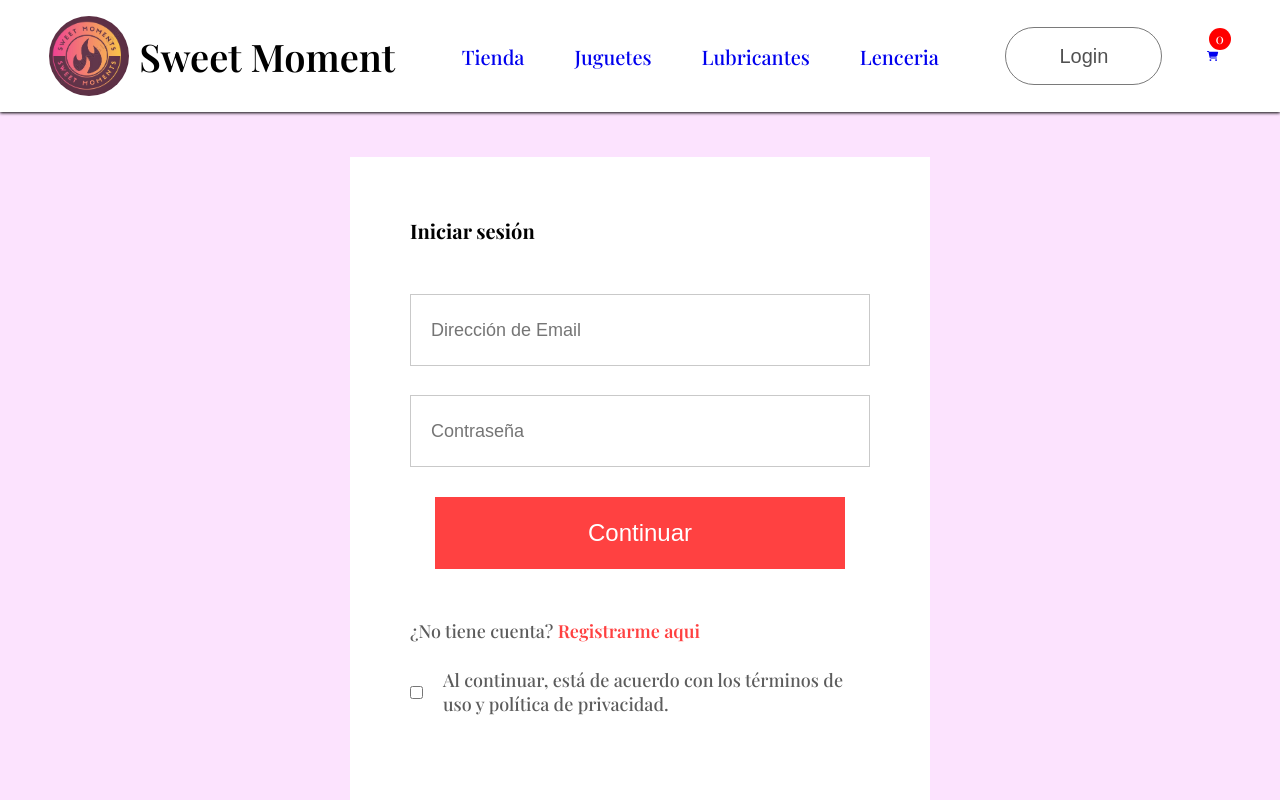
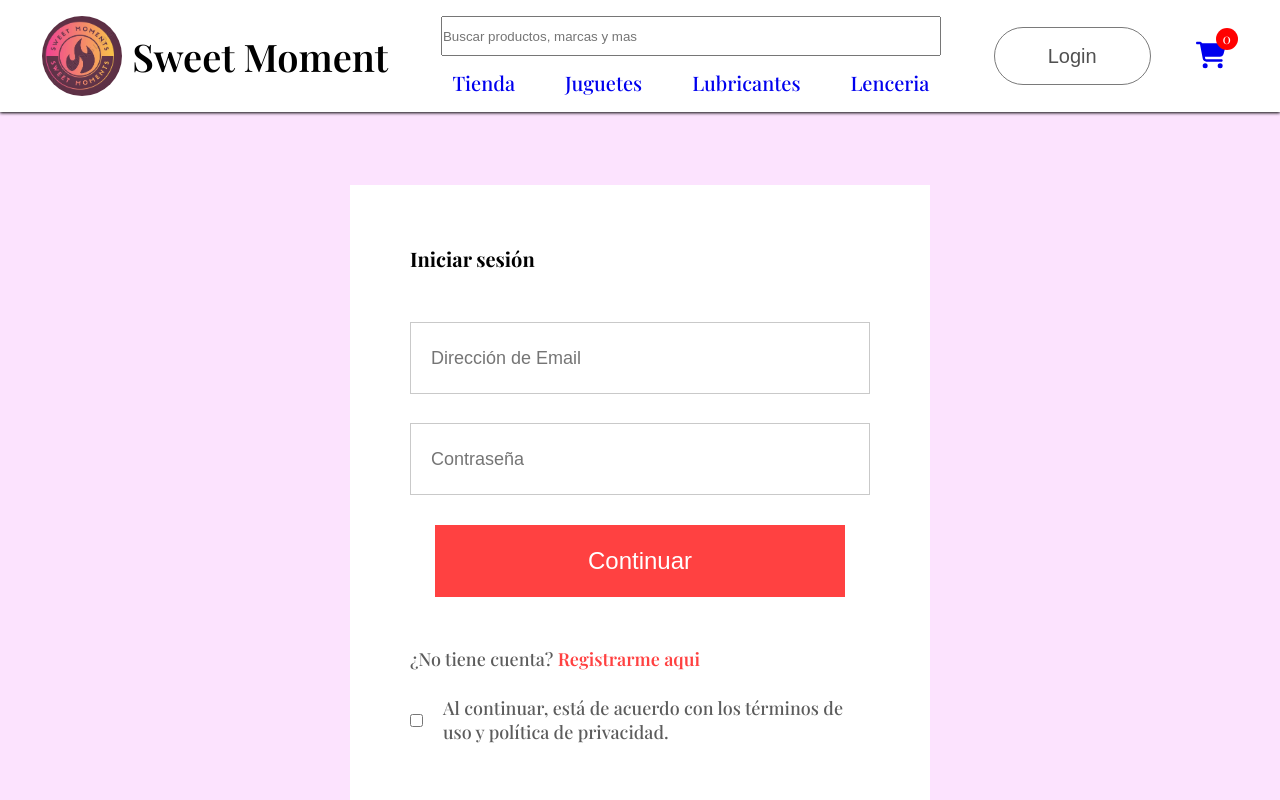
Before and after one commit to crojasp1/proyecto-sweet-moment, a React (Create React App) app in the folder front-react/: page /login in a window 1280 px wide. Shown: the top 800 px of the page. Built offline with nearby package versions, Linux system fonts and the light colour scheme; no server answers; a web font is replaced by a local one.

Commit message:
Navbar pisitioned fixed to be displayed whole time. Search input created, it can filter the products to display typedone. The main screen change dependig if there is a search requirement since the 'Tienda' interface.

```diff
--- a/front-react/src/Components/Breadcrum/Bradcrum.css
+++ b/front-react/src/Components/Breadcrum/Bradcrum.css
@@ -1,10 +1,12 @@
 .breadcrum{
   display: flex;
   align-items: center;
+  padding-top: 146px;
   gap: 8px;
   color: #5e5e5e;
   font-size: 16px;
   font-weight: 600;
   margin: 60px 170px;
   text-transform: capitalize;
+
   }
--- a/front-react/src/Components/CartItems/CartItems.css
+++ b/front-react/src/Components/CartItems/CartItems.css
@@ -1,5 +1,6 @@
 .cartitems{
-    margin: 100px 170px;
+    margin: 30px 170px;
+    padding-top: 120px;
 }
 .cartitems hr{
     height: 3px;
--- a/front-react/src/Components/Hero/Hero.css
+++ b/front-react/src/Components/Hero/Hero.css
@@ -8,6 +8,7 @@
   background-position: center;
   display: flex;
   position: relative;
+  padding: 140px 0px 40px 0;
 }
 .hero-left{
   flex: 1;
--- a/front-react/src/Components/Navbar/Navbar.css
+++ b/front-react/src/Components/Navbar/Navbar.css
@@ -1,8 +1,17 @@
 /* Le colocamos diseño a nuestra barra de Navegación*/
+.header{
+  width: 100%;
+  position: absolute;
+  top: 0;
+
+}
 .navbar{
-  position: relative;
+  width: 100%;
+  position: fixed;
   display: flex;
   justify-content: space-around;
+  z-index: 100;
+  background-color: white;
   padding: 16px;
   box-shadow: 0 1px 3px black;
 
@@ -23,6 +32,18 @@
   font-size: 38px;
   font-weight: 600;
 
+}
+.navbar-menus{
+  display: flex;
+  flex-direction: column;
+  justify-content: space-between;
+  align-items: center;
+
+  && input{
+    width: 50rem;
+    height: 4rem;
+    outline-color: #cc086a;
+  }
 }
 .nav-menu{
   display: flex;
@@ -96,6 +117,15 @@
   background: red;
   color:white;
 }
+.loginCart-icon{
+  width: 30px;
+  height: 30px;
+}
+
+.loginCart-icon:hover{
+
+  transform: scale(1.1);
+}
 
 .nav-link:hover{
   transform: scale(1.1);
--- a/front-react/src/Components/Navbar/Navbar.jsx
+++ b/front-react/src/Components/Navbar/Navbar.jsx
@@ -13,10 +13,18 @@ const Navbar = () => {
   const [menu, setMenu] = useState("shop");
 
   //Traemos el getTotalCartItems del contexto
-  const {getTotalCartItems = () => 0} = useContext(ShopContext);
+  const {getTotalCartItems = () => 0, searchProducts, setSearchProducts} = useContext(ShopContext);
+
+  function handleOptionsClick(event){
+    setMenu(event.target.text);
+    setSearchProducts("");
+
+  }
+
 
   return (
     // Contenedor principal de la barra de navegación
+    <div className='header'>
       <div className='navbar'>
 
         {/* Sección del logo */}
@@ -26,25 +34,30 @@ const Navbar = () => {
         </div>
 
         {/* Menú de navegación */}
+        <div className='navbar-menus'>
+          <input type="text" placeholder='Buscar productos, marcas y mas'
+                  value={searchProducts} onChange={(event) => setSearchProducts(event.target.value)}/>
           <ul className="nav-menu">
             {/* Elementos del menú */}
-        <li onClick={() => { setMenu("Tienda") }}>
+            <li onClick={handleOptionsClick}>
               <Link to='/' className='nav-link' style={{ textDecoration: 'none' }}>Tienda</Link>
               {menu === "Tienda" ? <hr /> : <></>}
             </li>
-        <li onClick={() => { setMenu("Juguetes") }}>
+            <li onClick={handleOptionsClick}>
               <Link to='/juguetes' className='nav-link' style={{ textDecoration: 'none' }}>Juguetes</Link>
               {menu === "Juguetes" ? <hr /> : <></>}
             </li>
-        <li onClick={() => { setMenu("Lubricantes") }}>
+            <li onClick={handleOptionsClick}>
               <Link to='/lubricantes' className='nav-link' style={{ textDecoration: 'none' }}>Lubricantes</Link>
               {menu === "Lubricantes" ? <hr /> : <></>}
             </li>
-        <li onClick={() => { setMenu("Lenceria") }}>
+            <li onClick={handleOptionsClick}>
               <Link to='/lenceria' className='nav-link' style={{ textDecoration: 'none' }}>Lenceria</Link>
               {menu === "Lenceria" ? <hr /> : <></>}
             </li>
           </ul>
+        </div>
+
 
         {/* Sección de login y carrito */}
         <div className='nav-login-cart'>
@@ -53,10 +66,11 @@ const Navbar = () => {
 
           <Link to='/cart'>
             <span className='nav-cart-span'>
-            <FontAwesomeIcon icon={faCartShopping}/>
+              <FontAwesomeIcon icon={faCartShopping} className='loginCart-icon' />
             </span>
           </Link>
           <div className="nav-cart-count">{getTotalCartItems()}</div>
+        </div>
       </div>
     </div>
   )
--- a/front-react/src/Context/ShopContext.jsx
+++ b/front-react/src/Context/ShopContext.jsx
@@ -23,6 +23,9 @@ const ShopContextProvider = (props) => {
 
   // Almacenador de todos los productos
   const [all_products, setAll_Products] = useState([]);
+
+  // Estado para buscar productos
+  const [searchProducts, setSearchProducts] = useState("");
 
   useEffect(()=>{
     fetch('http://localhost:4000/allproducts')
@@ -111,6 +114,12 @@ const ShopContextProvider = (props) => {
     return totalItem;
   }
 
+  //Creando estado derivado para guardar filtros de los productos a mostrar
+
+  const filtered_products = all_products.filter((products) => {
+    return products.name.toLowerCase().includes(searchProducts.toLocaleLowerCase());
+  });
+
   // Valores del contexto que se proporcionan a los componentes hijos
   const contextValue = {
     getTotalCartItems,
@@ -118,7 +127,10 @@ const ShopContextProvider = (props) => {
     all_products,
     cartItems,
     addToCart,
-    removeFromCart
+    removeFromCart,
+    filtered_products,
+    searchProducts,
+    setSearchProducts
   };
 
   return (
--- a/front-react/src/Pages/CSS/LoginSingnup.css
+++ b/front-react/src/Pages/CSS/LoginSingnup.css
@@ -2,7 +2,7 @@
   width: 100%;
   height: 800px;
   background: #fce3fe;
-  padding-top: 45px;
+  padding-top: 185px;
 
 }
 .loginsignup-container{
--- a/front-react/src/Pages/CSS/ShopCategory.css
+++ b/front-react/src/Pages/CSS/ShopCategory.css
@@ -3,6 +3,7 @@
   display: block;
   margin: 30px auto;
   width: 82%;
+  padding-top: 140px;
 }
 .shopCategory-indexSort{
   display: flex;
--- /dev/null
+++ b/front-react/src/Pages/CSS/shop.css
@@ -0,0 +1,6 @@
+.shop-products{
+  margin: 20px 90px;
+  display: grid;
+  grid-template-columns: 1fr 1fr 1fr 1fr;
+  row-gap: 80px;
+}
--- a/front-react/src/Pages/Shop.jsx
+++ b/front-react/src/Pages/Shop.jsx
@@ -1,13 +1,29 @@
-import React from "react";
+import React, { useContext } from "react";
+import { ShopContext } from '../Context/ShopContext';
 import Hero from "../Components/Hero/Hero";
 import Popular from "../Components/Popular/Popular";
 import Offers from "../Components/Offers/Offers";
 import NewsLetter from "../Components/NewsLetter/NewsLetter";
+import Item from "../Components/Item/item";
+import "./CSS/shop.css";
 
 // Componente funcional Shop
 const Shop = () => {
+
+  const {filtered_products, searchProducts} = useContext(ShopContext);
+
   return (
-    <div>
+    <div className={searchProducts ? "shop-products" : ''}>
+    { searchProducts ? (
+
+                filtered_products.map((item, i) => {
+                  return <Item key={i} id={item.id} name={item.name} image={item.image} new_price={item.new_price} old_price={item.old_price} />
+              })
+
+      )
+      :
+      (
+        <>
         {/* Renderiza el componente Hero, que suele mostrar una sección destacada */}
         <Hero/>
 
@@ -19,7 +35,12 @@ const Shop = () => {
 
         {/* Renderiza el componente NewsLetter, que permite suscribirse al boletín */}
         <NewsLetter/>
+        </>
+
+    )}
     </div>
+
+
   )
 }
 
--- a/front-react/src/Pages/ShopCategory.jsx
+++ b/front-react/src/Pages/ShopCategory.jsx
@@ -8,7 +8,7 @@ import {faArrowDown} from "@fortawesome/free-solid-svg-icons";
 
 const ShopCategory = (props) => {
   // Usa el hook useContext para acceder a los datos del contexto ShopContext.
-  const { all_products } = useContext(ShopContext);
+  const { all_products, filtered_products } = useContext(ShopContext);
 
   return (
     <div className='shop-category'>
@@ -28,7 +28,7 @@ const ShopCategory = (props) => {
 
       {/* Sección para mostrar los productos filtrados por la categoría */}
       <div className='shopcategory-products'>
-        {all_products.map((item, i) => {
+        {filtered_products.map((item, i) => {
           // Filtra los productos que coinciden con la categoría pasada como prop
           if (props.category === item.category) {
             // Renderiza un componente Item para cada producto de la categoría seleccionada
```
Lines whose indentation alone changed are shown as unchanged.
